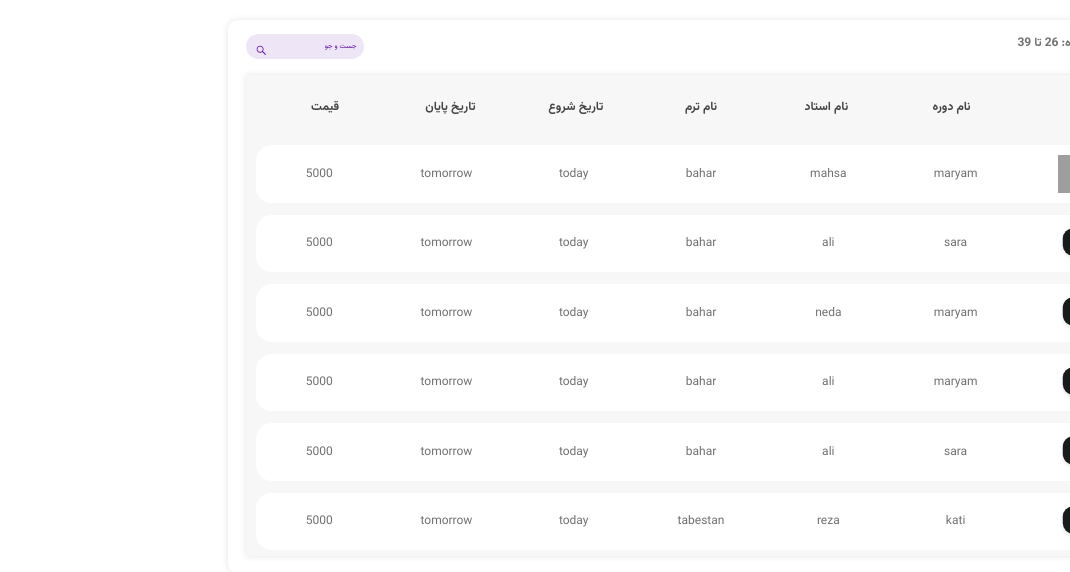
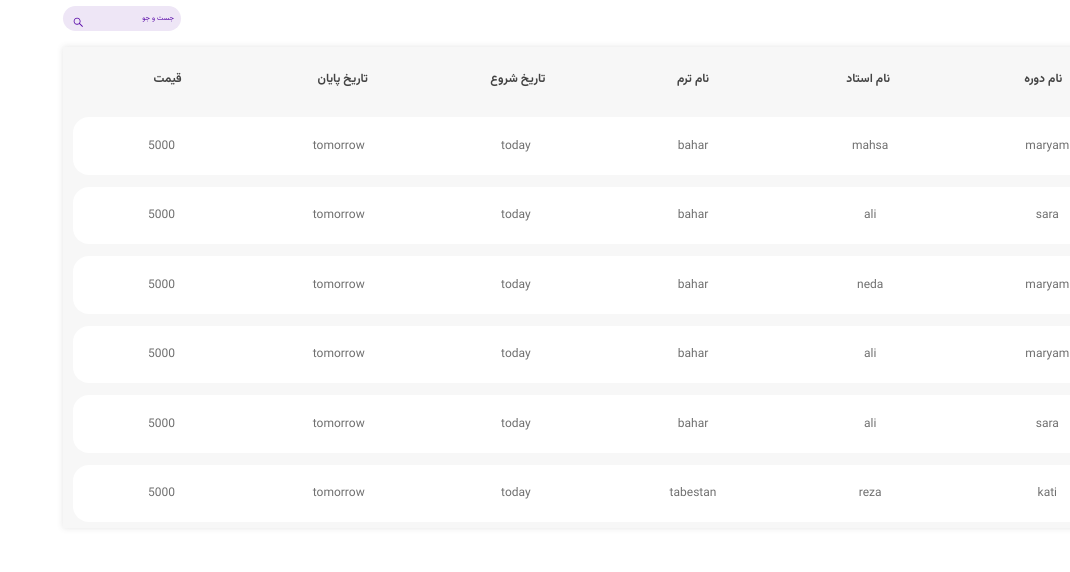
Before and after one commit to alimooo1/Sadrun_Project, a React (Vite) app in the folder sadrun-project/: page / in a window 1280 px wide. Shown: the top 572 px of the page, without its empty margins (210-1280 px from the left). Built offline with nearby package versions, Linux system fonts and the light colour scheme; grey boxes are pictures that could not be loaded.

Commit message:
add class to container

```diff
--- a/sadrun-project/src/components/TableDashboard/TableDashboard.jsx
+++ b/sadrun-project/src/components/TableDashboard/TableDashboard.jsx
@@ -86,7 +86,7 @@ const TableDashboard = () => {
     setisShownIcon(false);
   };
   return (
-    <div className={styles.Countainer}>
+    <div className={styles.tableDashboardCountainer}>
       <div className={styles.tableHeader}>
         <div className={styles.registeredCourseNumbers}>
           <span>دوره های ثبت شده: 26 تا 39 </span>
```
